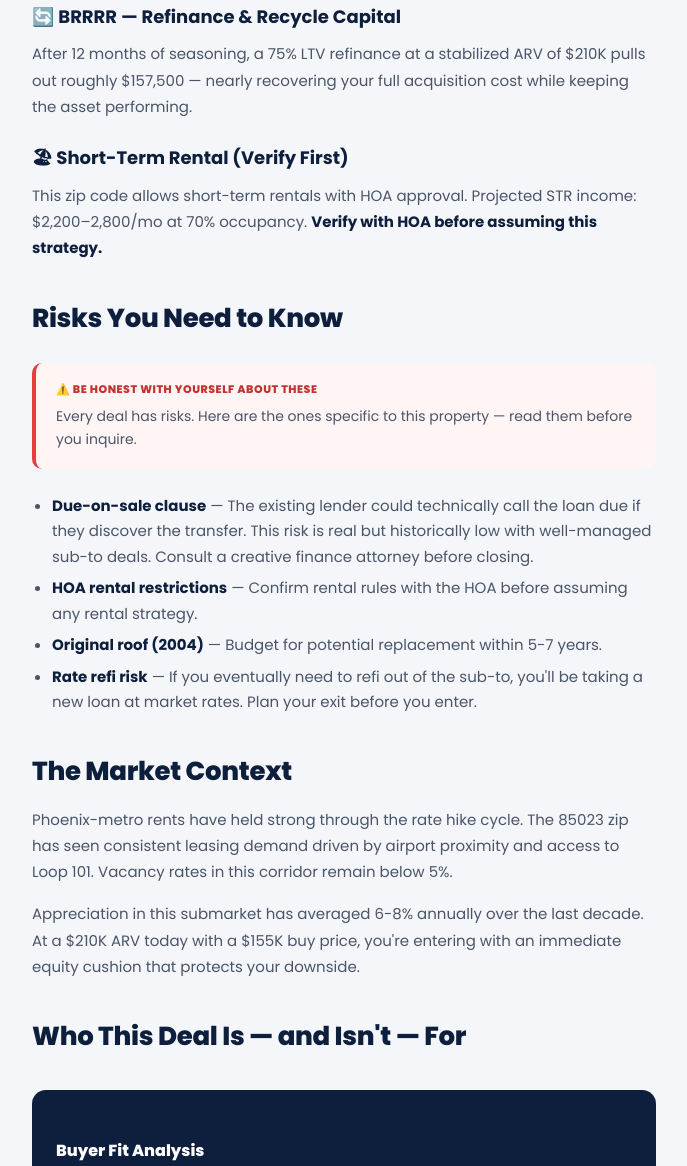
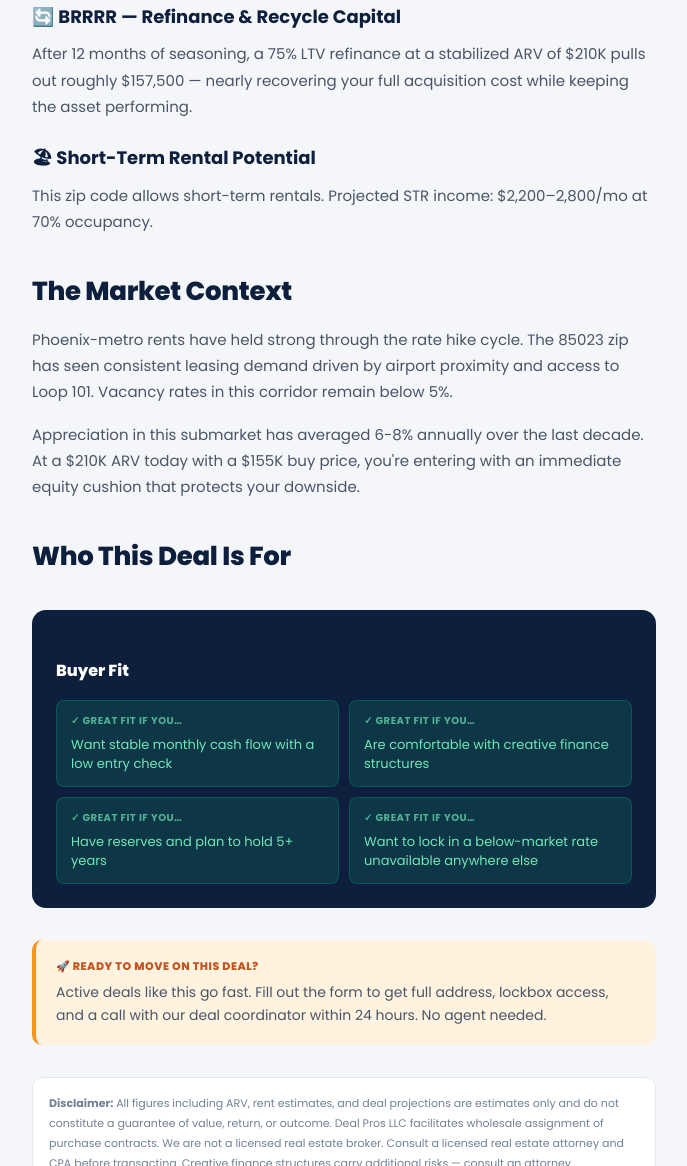
Before and after one commit to brooke-wq/termsforsale-site, a plain HTML site: page termsforsale/blog/posts/deal-post-template.html in a window 1280 px wide. Shown: the part 2165-3331 px from the top of the page, without its empty margins (106-793 px from the left). Drawn offline with Linux system fonts and the light colour scheme.

Commit message:
Update deal-post-template.html

```diff
--- a/termsforsale/blog/posts/deal-post-template.html
+++ b/termsforsale/blog/posts/deal-post-template.html
@@ -197,6 +197,9 @@ footer a{color:rgba(255,255,255,.5);text-decoration:none;margin:0 8px}
      COMMENT TAGS FOR EACH NEW POST
      ═══════════════════════════════════════ -->
 
+<!-- ════════════════════════════
+     VA: CHANGE EVERYTHING BELOW
+     ════════════════════════════ -->
 <!-- POST HERO -->
 <div class="post-hero">
   <div class="post-hero-inner">
@@ -204,9 +207,9 @@ footer a{color:rgba(255,255,255,.5);text-decoration:none;margin:0 8px}
       <a href="/blog/">Blog</a> › <a href="/blog/?filter=deal">Deal Spotlights</a> › Phoenix, AZ
     </div>
     <div class="post-type-badge">
-      🏠 Deal Spotlight — Subject To
+      🏠 Deal Spotlight — Subject To <!-- VA: CHANGE DEAL TYPE -->
     </div>
-    <h1>Subject-To Deal — Phoenix AZ | $20K Entry, 2.75% Rate Locked In</h1>
+    <h1><!-- VA: CHANGE HEADLINE --> Subject-To Deal — Phoenix AZ | $20K Entry, 2.75% Rate Locked In</h1>
     <p class="post-hook">Lock in a 2.75% mortgage rate that you literally cannot get anywhere else in 2026 — and pocket $55K in equity the day you close.</p>
     <div class="post-meta">
       <span class="status-badge status-active">● Active</span>
@@ -307,58 +310,35 @@ footer a{color:rgba(255,255,255,.5);text-decoration:none;margin:0 8px}
       <h3>🔄 BRRRR — Refinance &amp; Recycle Capital</h3>
       <p>After 12 months of seasoning, a 75% LTV refinance at a stabilized ARV of $210K pulls out roughly $157,500 — nearly recovering your full acquisition cost while keeping the asset performing.</p>
 
-      <h3>🏖 Short-Term Rental (Verify First)</h3>
-      <p>This zip code allows short-term rentals with HOA approval. Projected STR income: $2,200–2,800/mo at 70% occupancy. <strong>Verify with HOA before assuming this strategy.</strong></p>
+      <h3>🏖 Short-Term Rental Potential</h3>
+      <p>This zip code allows short-term rentals. Projected STR income: $2,200–2,800/mo at 70% occupancy.</p>
 
-      <!-- SECTION 4: RISKS -->
-      <h2>Risks You Need to Know</h2>
-
-      <div class="callout callout-red">
-        <div class="callout-title">⚠️ Be Honest With Yourself About These</div>
-        <p>Every deal has risks. Here are the ones specific to this property — read them before you inquire.</p>
-      </div>
-
-      <ul>
-        <li><strong>Due-on-sale clause</strong> — The existing lender could technically call the loan due if they discover the transfer. This risk is real but historically low with well-managed sub-to deals. Consult a creative finance attorney before closing.</li>
-        <li><strong>HOA rental restrictions</strong> — Confirm rental rules with the HOA before assuming any rental strategy.</li>
-        <li><strong>Original roof (2004)</strong> — Budget for potential replacement within 5-7 years.</li>
-        <li><strong>Rate refi risk</strong> — If you eventually need to refi out of the sub-to, you'll be taking a new loan at market rates. Plan your exit before you enter.</li>
-      </ul>
-
-      <!-- SECTION 5: MARKET CONTEXT -->
+      <!-- SECTION 4: MARKET CONTEXT -->
       <h2>The Market Context</h2>
       <p>Phoenix-metro rents have held strong through the rate hike cycle. The 85023 zip has seen consistent leasing demand driven by airport proximity and access to Loop 101. Vacancy rates in this corridor remain below 5%.</p>
       <p>Appreciation in this submarket has averaged 6-8% annually over the last decade. At a $210K ARV today with a $155K buy price, you're entering with an immediate equity cushion that protects your downside.</p>
 
-      <!-- SECTION 6: BUYER FIT -->
-      <h2>Who This Deal Is — and Isn't — For</h2>
+      <!-- SECTION 5: BUYER FIT -->
+      <h2>Who This Deal Is For</h2>
 
       <div class="buyer-fit">
-        <h3>Buyer Fit Analysis</h3>
+        <h3>Buyer Fit</h3>
         <div class="buyer-fit-grid">
           <div class="buyer-fit-yes">
             <span class="bfy-label">✓ Great fit if you…</span>
             <p>Want stable monthly cash flow with a low entry check</p>
           </div>
-          <div class="buyer-fit-no">
-            <span class="bfy-label">✗ Not ideal if you…</span>
-            <p>Need to flip fast or require conventional financing</p>
-          </div>
           <div class="buyer-fit-yes">
             <span class="bfy-label">✓ Great fit if you…</span>
             <p>Are comfortable with creative finance structures</p>
           </div>
-          <div class="buyer-fit-no">
-            <span class="bfy-label">✗ Not ideal if you…</span>
-            <p>Are risk-averse about due-on-sale clause exposure</p>
+          <div class="buyer-fit-yes">
+            <span class="bfy-label">✓ Great fit if you…</span>
+            <p>Have reserves and plan to hold 5+ years</p>
           </div>
           <div class="buyer-fit-yes">
             <span class="bfy-label">✓ Great fit if you…</span>
-            <p>Have reserves for deferred maintenance and hold 5+ years</p>
-          </div>
-          <div class="buyer-fit-no">
-            <span class="bfy-label">✗ Not ideal if you…</span>
-            <p>Don't have a creative finance attorney you can call</p>
+            <p>Want to lock in a below-market rate unavailable anywhere else</p>
           </div>
         </div>
       </div>
@@ -488,7 +468,8 @@ footer a{color:rgba(255,255,255,.5);text-decoration:none;margin:0 8px}
 var GHL_INQUIRY = 'https://services.leadconnectorhq.com/hooks/7IyUgu1zpi38MDYpSDTs/webhook-trigger/1fd6be66-9022-4375-b17a-d7ec2cabe593';
 
 // VA: Update these two values for every new post
-var POST_DEAL_ID   = 'DP-001';
+// VA: CHANGE THESE TWO LINES ↓
+  var POST_DEAL_ID   = 'DP-001';
 var POST_DEAL_ADDR = 'Phoenix AZ — Subject To';
 
 function blogSubmit() {
@@ -526,6 +507,9 @@ function blogSubmit() {
       deal_structure: buy,
       request_type: 'Blog - Access Request',
       source:       'TFS Blog - Deal Spotlight',
+      pipeline_name:  'Buyer Inquiries',
+      pipeline_stage: 'New Lead',
+      tags:           ['TFS Buyer', 'Blog Lead'],
       utm_source:   new URLSearchParams(window.location.search).get('utm_source') || '',
       utm_medium:   new URLSearchParams(window.location.search).get('utm_medium') || '',
       utm_campaign: new URLSearchParams(window.location.search).get('utm_campaign') || ''
```
